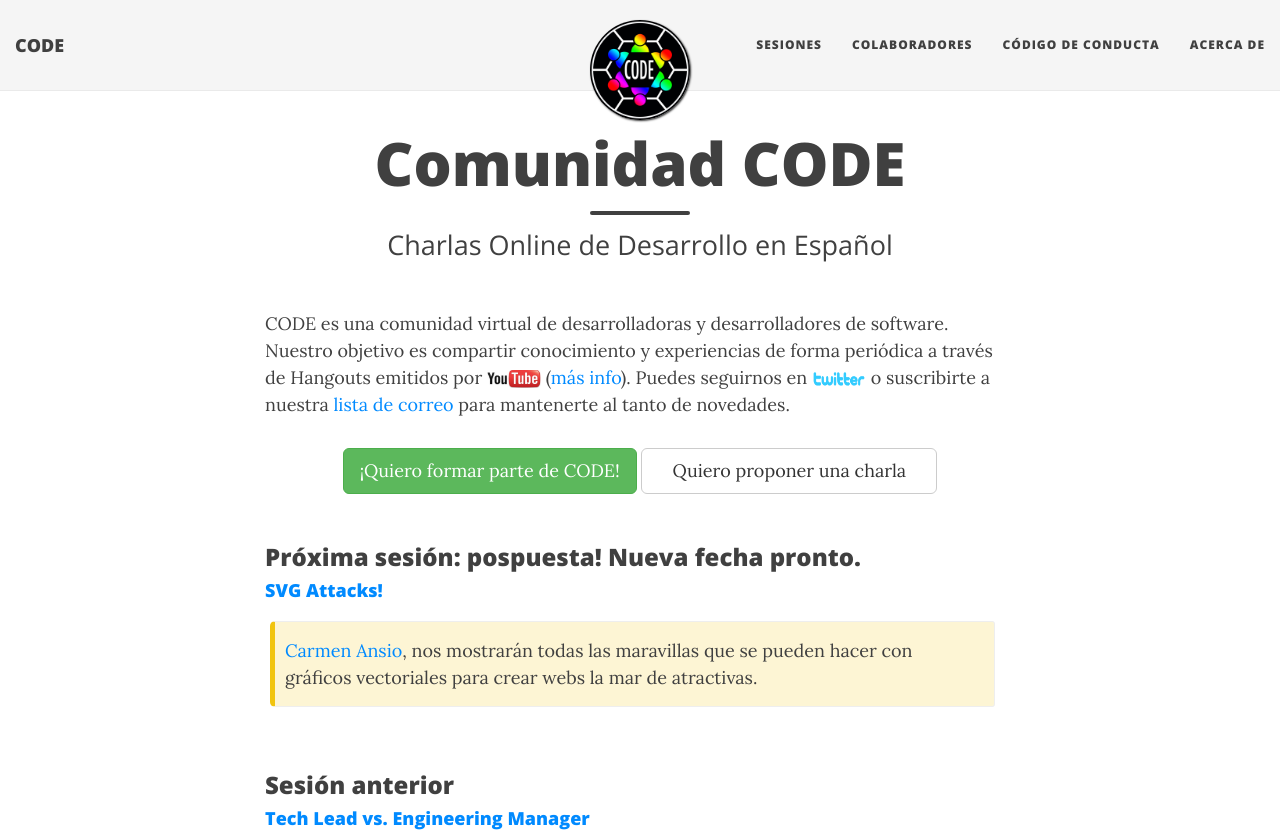
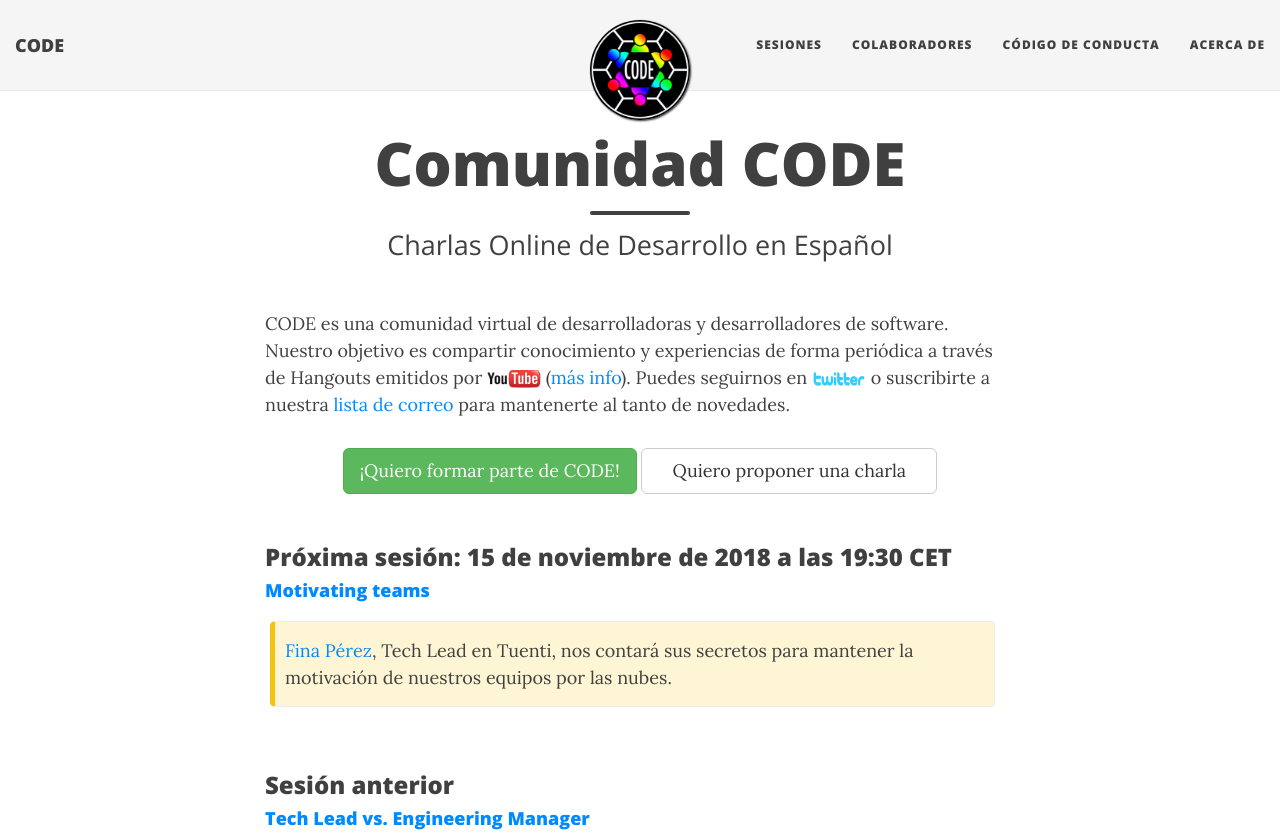
Before and after one commit to comunidadcode/comunidadcode.github.io, a Jekyll site: the page built from index.html, in a window 1280 px wide and 900 px high, cut to the strip 0-834 px from the top of the window. Built offline with Jekyll 4.4.1, drawn with Linux system fonts in a browser that asks for light colours; nearby versions of some CDN libraries.

Commit message:
Añadida sesión Fina Perez - Motivating teams

```diff
--- a/index.html
+++ b/index.html
@@ -15,11 +15,11 @@ CODE es una comunidad virtual de desarrolladoras y desarrolladores de software.
   <a class="btn btn-default btn-lg" href="./propuestas">&nbsp;&nbsp;&nbsp;Quiero proponer una charla&nbsp;&nbsp;&nbsp;</a>
 </div><br/>
 
-<h3 id="warning">Próxima sesión: pospuesta! Nueva fecha pronto.</h3>
+<h3 id="warning">Próxima sesión: 15 de noviembre de 2018 a las 19:30 CET</h3>
 
-<h4><a href="./proxima-sesion">SVG Attacks!</a></h4>
+<h4><a href="./proxima-sesion">Motivating teams</a></h4>
 
-<p class="box-warning"><a href="/colaboradores/carmen-ansio">Carmen Ansio</a>, nos mostrarán todas las maravillas que se pueden hacer con gráficos vectoriales para crear webs la mar de atractivas.</p>
+<p class="box-warning"><a href="/colaboradores/fina-perez">Fina Pérez</a>, Tech Lead en Tuenti, nos contará sus secretos para mantener la motivación de nuestros equipos por las nubes.</p>
 
 <br/>
 
```
Also changed, not shown: colaboradores.md (+1 -1 lines), colaboradores/carmen-ansio.md (deleted, +0 -14 lines), colaboradores/fina-perez.md (added, +14 -0 lines), proxima-sesion.html (+12 -18 lines), img/colaboradores/carmen-ansio.jpg (deleted), 1 other file.
